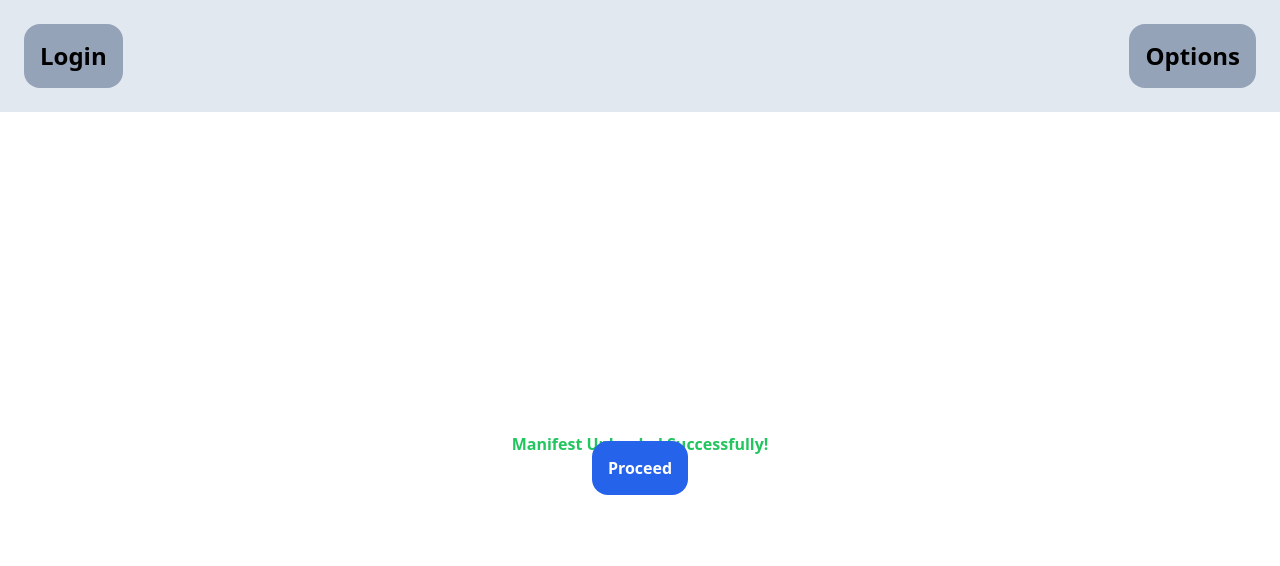
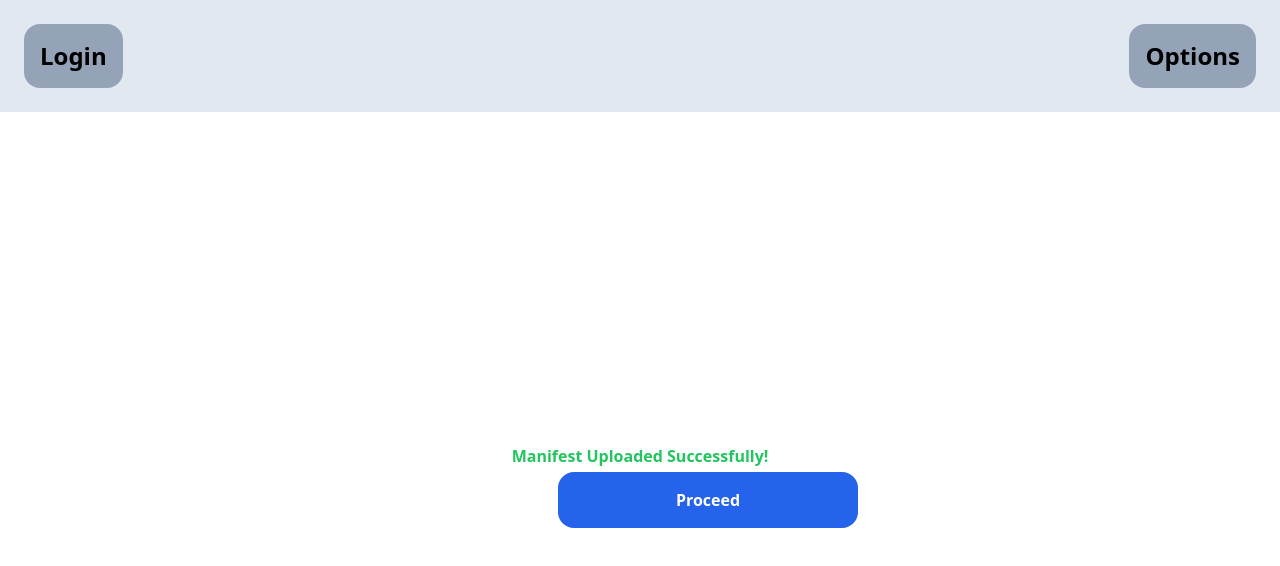
Before and after one commit to FelixMDM/CargoPilot, a Next.js app in the folder client/: page /uploadManifest in a window 1280 px wide. Both pictures are taken after a click on the button "Upload Manifest". Shown: the top 566 px of the page. Built offline with nearby package versions, Linux system fonts and the light colour scheme.

Commit message:
change proceed button position

```diff
--- a/client/src/components/uploadManifest/UploadManifest.tsx
+++ b/client/src/components/uploadManifest/UploadManifest.tsx
@@ -45,7 +45,7 @@ const UploadManifest = () => {
                     <p className="text-green-500">Manifest Uploaded Successfully!</p>
                     <Link
                         href={dynamicLink}
-                        className="w-[300px] p-4 m-2 bg-blue-600 rounded-2xl hover:text-white"
+                        className="absolute top-[464px] left-[550px] w-[300px] p-4 m-2 bg-blue-600 rounded-2xl hover:text-white"
                     >
                         Proceed
                     </Link>
```
